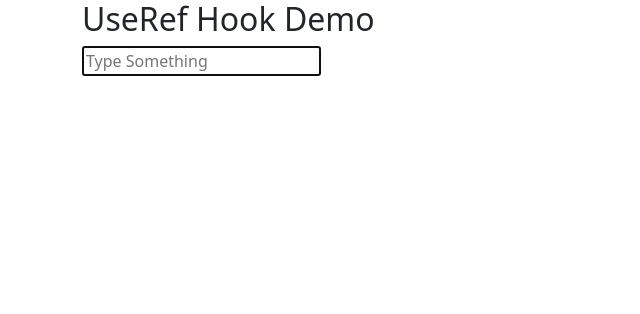
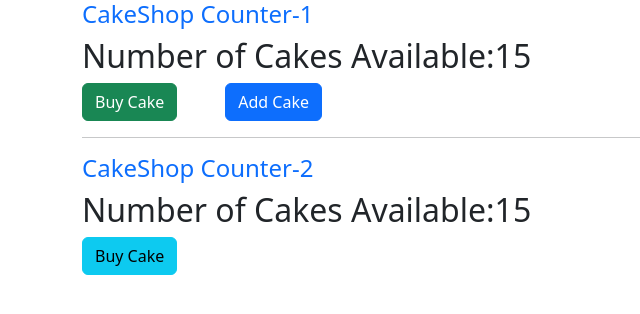
Before and after one commit to pankkap/reactjan23, a React (Create React App) app: page / in a window 1280 px wide. Shown: the top 314 px of the page, without its empty margins (0-640 px from the left). Built offline with nearby package versions, Linux system fonts and the light colour scheme.

Commit message:
Session-17 React-redux

```diff
--- a/package.json
+++ b/package.json
@@ -11,7 +11,9 @@
     "json-server": "^0.17.1",
     "react": "^18.2.0",
     "react-dom": "^18.2.0",
+    "react-redux": "^8.0.5",
     "react-scripts": "5.0.1",
+    "redux": "^4.2.1",
     "web-vitals": "^2.1.4"
   },
   "scripts": {
@@ -19,7 +21,7 @@
     "build": "react-scripts build",
     "test": "react-scripts test",
     "eject": "react-scripts eject",
-    "json-server":"json-server --watch db.json --host 127.0.0.1 --port 3003"
+    "json-server": "json-server --watch db.json --host 127.0.0.1 --port 3003"
   },
   "eslintConfig": {
     "extends": [
--- a/src/App.js
+++ b/src/App.js
@@ -14,7 +14,10 @@ import ClickCounter from './components/HOC/ClickCounter';
 import HoverCounter from './components/HOC/HoverCounter';
 import ContainerComp from './components/ContainerComp';
 import UseRefDemo from './components/UseRefDemo';
-
+import CakeCounter_1 from './components/React-Redux/CakeCounter_1';
+import {Provider } from 'react-redux'
+import store from './components/React-Redux/store'
+import CakeCounter_2 from './components/React-Redux/CakeCounter_2';
 
 var show = false
 function App(){
@@ -35,7 +38,16 @@ function App(){
             {/* <ClickCounter/>
             <HoverCounter/> */}
             {/* <ContainerComp/> */}
-            <UseRefDemo/>
+            {/* <UseRefDemo/> */}
+
+
+            <Provider store={store}>
+            <CakeCounter_1/>
+            <hr />
+            <CakeCounter_2/>
+
+            </Provider>
+
         </div>
     );
 }
--- /dev/null
+++ b/src/components/React-Redux/CakeCounter_1.js
@@ -0,0 +1,33 @@
+import React from 'react'
+import { connect } from 'react-redux';
+import { add_cake, buy_cake } from './CakeExample/CakeAction';
+
+function CakeCounter_1(props) {
+  return (
+    <div>
+      <h4 className='text-primary'>CakeShop Counter-1 </h4>
+      <h2>Number of Cakes Available:{props. numberofCakes} </h2>
+      <button className='btn btn-success' onClick={props.buycake}>Buy Cake</button>
+      <button className='btn btn-primary mx-5' onClick={props.addcake}>Add Cake</button>
+    </div>
+  )
+}
+
+const mapStateToProps =(state)=>{
+return {
+    numberofCakes:state.cake.numberofCakes
+    };
+}
+
+const mapDispatchToProps = (dispatch)=>{
+    return {
+        buycake: ()=>{
+            dispatch(buy_cake());
+        },
+        addcake: ()=>{
+            dispatch(add_cake());
+        },
+    }
+}
+
+export default connect(mapStateToProps, mapDispatchToProps)(CakeCounter_1);
--- /dev/null
+++ b/src/components/React-Redux/CakeCounter_2.js
@@ -0,0 +1,28 @@
+import React from 'react'
+import { connect } from 'react-redux';
+import { buy_cake } from './CakeExample/CakeAction';
+
+function CakeCounter_2(props) {
+  return (
+    <div>
+      <h4 className='text-primary'>CakeShop Counter-2 </h4>
+      <h2>Number of Cakes Available:{props. numberofCakes} </h2>
+      <button className='btn btn-info' onClick={props.buycake}>Buy Cake</button>
+    </div>
+  )
+}
+
+const mapStateToProps =(state)=>{
+return {
+    numberofCakes:state.cake.numberofCakes
+    };
+}
+const mapDispatchToProps = (dispatch)=>{
+  return {
+      buycake: ()=>{
+          dispatch(buy_cake());
+      }
+  }
+}
+
+export default connect(mapStateToProps, mapDispatchToProps)(CakeCounter_2);
--- /dev/null
+++ b/src/components/React-Redux/CakeExample/CakeAction.js
@@ -0,0 +1,12 @@
+import {ADD_CAKE, BUY_CAKE} from './CakeType'
+
+export const buy_cake =()=>{
+    return {
+        type:BUY_CAKE,
+    };
+}
+export const add_cake =()=>{
+    return {
+        type:ADD_CAKE,
+    };
+}
--- /dev/null
+++ b/src/components/React-Redux/CakeExample/CakeReducer.js
@@ -0,0 +1,23 @@
+import {ADD_CAKE, BUY_CAKE} from './CakeType'
+
+const InitialCakeState = {numberofCakes:15}
+
+const cakeReducer = (state=InitialCakeState, action)=>{
+    switch(action.type)
+    {
+        case BUY_CAKE:
+            return {
+                ...state,
+            numberofCakes: state.numberofCakes-1
+            }
+        case ADD_CAKE:
+            return {
+                ...state,
+            numberofCakes: state.numberofCakes+1
+            }
+        default:
+            return state;
+    }
+};
+
+export default cakeReducer;
--- /dev/null
+++ b/src/components/React-Redux/CakeExample/CakeType.js
@@ -0,0 +1,2 @@
+export const BUY_CAKE = "buy_cake";
+export const ADD_CAKE = "add_cake";
--- /dev/null
+++ b/src/components/React-Redux/rootReducer.js
@@ -0,0 +1,11 @@
+import { combineReducers } from "redux"
+import cakeReducer from "./CakeExample/CakeReducer"
+
+
+
+const rootReducer = combineReducers({
+    cake:cakeReducer,
+
+})
+
+export default rootReducer
--- /dev/null
+++ b/src/components/React-Redux/store.js
@@ -0,0 +1,7 @@
+import { createStore } from "redux";
+import rootReducer from "./rootReducer";
+
+
+const store = createStore(rootReducer);
+
+export default store;
```
Also changed, not shown: 1 other file (tests, documents, lock files or other folders).
